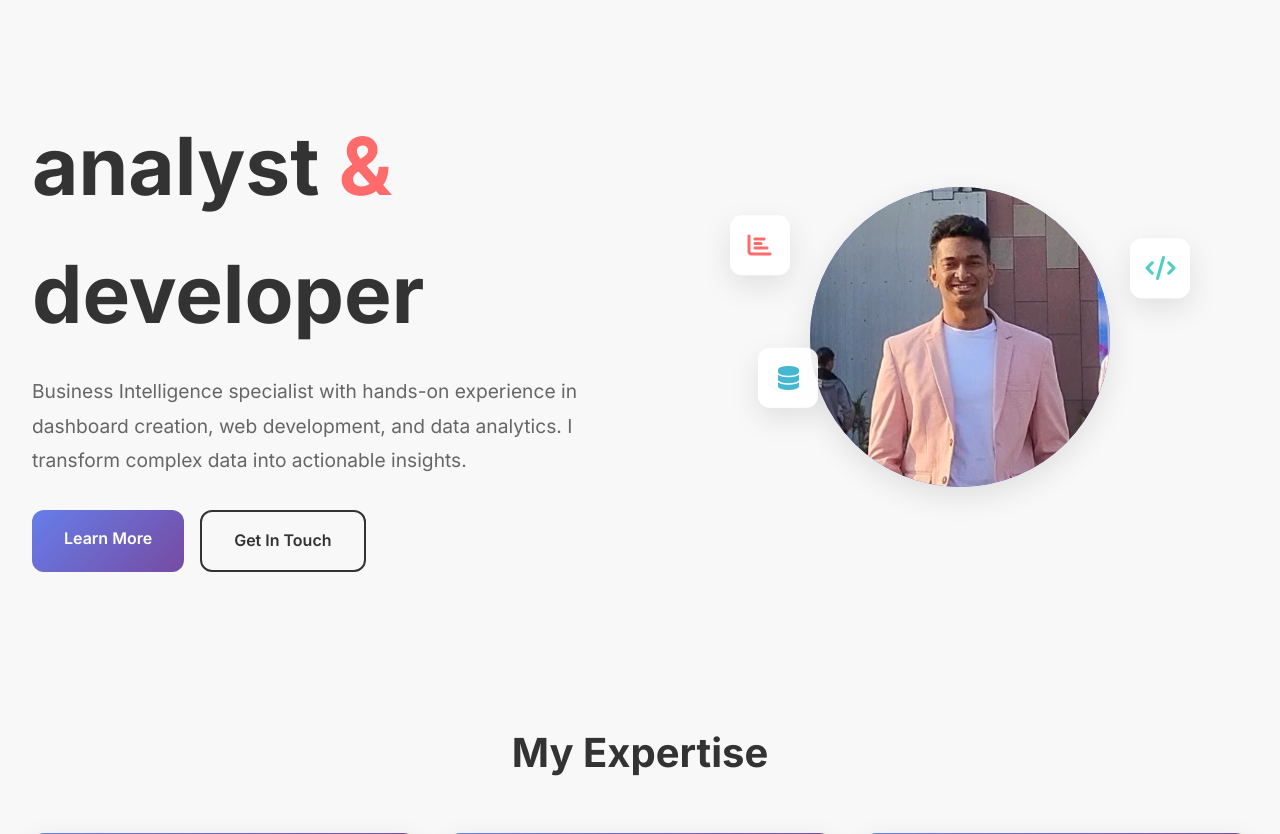
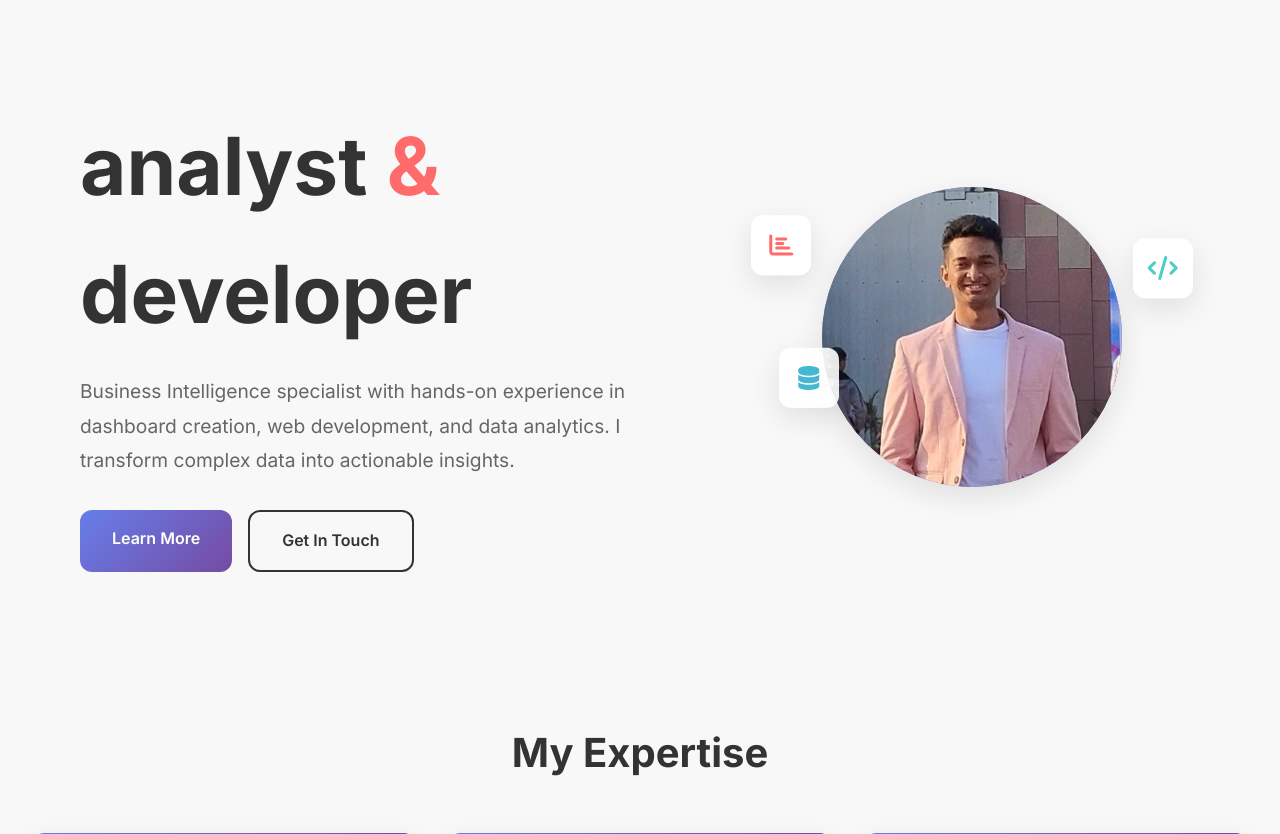
Before and after one commit to aryanparte03/aryanparte_portfolio, a Flask app: page / in a window 1280 px wide. Shown: the part 63-897 px from the top of the page. Run offline with Flask 3, Linux system fonts and the light colour scheme.

Commit message:
Update index.html

```diff
--- a/templates/index.html
+++ b/templates/index.html
@@ -3,7 +3,7 @@
 {% block title %}Aryan Parte - Business Intelligence & Analytics Specialist{% endblock %}
 
 {% block content %}
-<section class="hero">
+<section class="hero" style="margin-left: 3rem">
     <div class="hero-content">
         <h1 style="font-size: 5rem">analyst <span style="color: var(--accent-color);">&</span> developer</h1>
         <p class="subtitle">Business Intelligence specialist with hands-on experience in dashboard creation, web development, and data analytics. I transform complex data into actionable insights.</p>
@@ -55,18 +55,19 @@
 
         <div class="card">
             <div class="card-icon">
+                <i class="fas fa-spider"></i>
+            </div>
+            <h3>Web Scraping</h3>
+            <p>Automated data collection and extraction from various web sources to support analytics and research projects.</p>
+        </div>
+
+
+        <div class="card">
+            <div class="card-icon">
                 <i class="fas fa-globe"></i>
             </div>
             <h3>Web Development</h3>
             <p>Full-stack web development with modern technologies, creating responsive and user-friendly applications.</p>
-        </div>
-
-        <div class="card">
-            <div class="card-icon">
-                <i class="fas fa-spider"></i>
-            </div>
-            <h3>Web Scraping</h3>
-            <p>Automated data collection and extraction from various web sources to support analytics and research projects.</p>
         </div>
     </div>
 </section>
```
